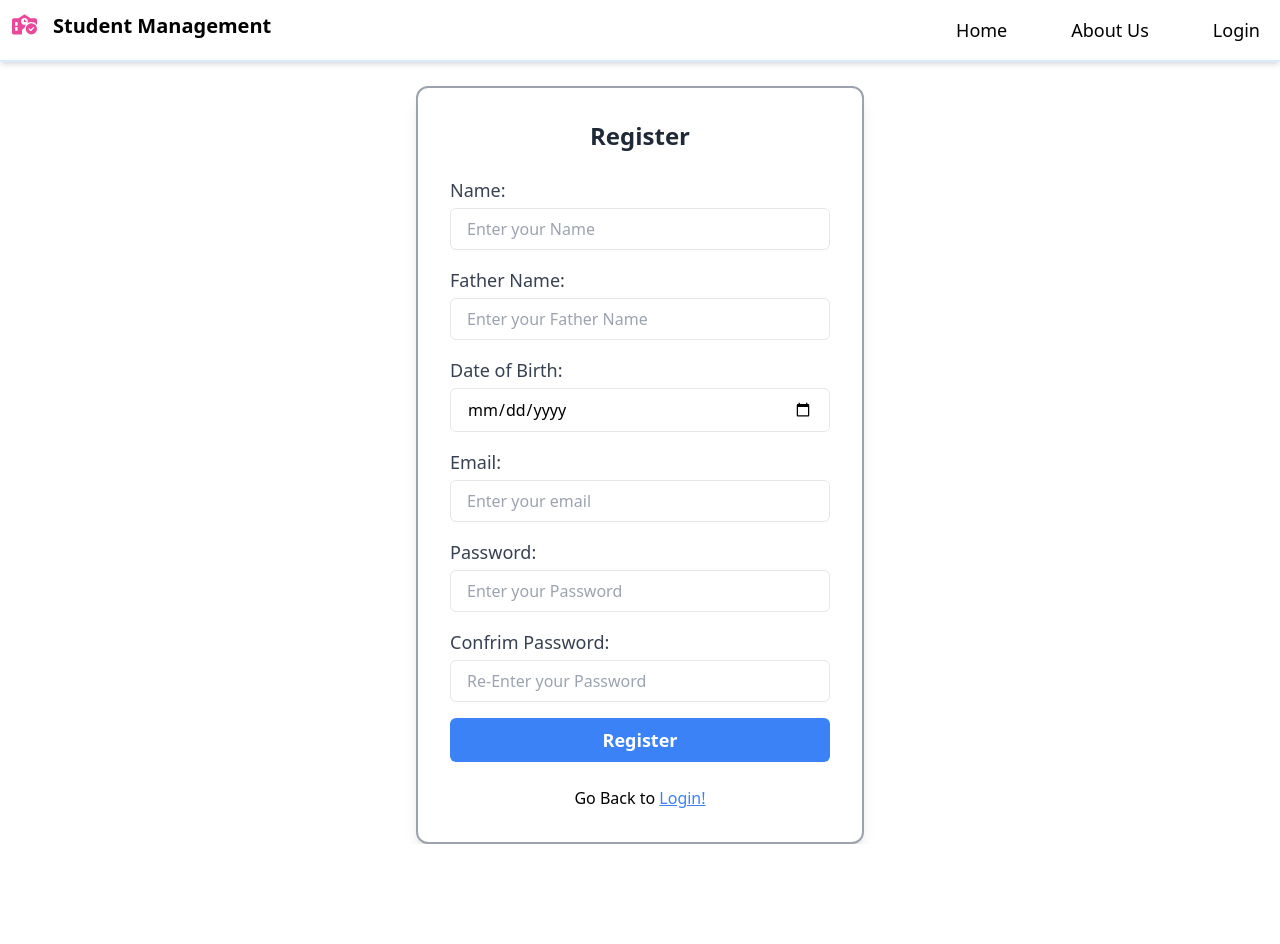
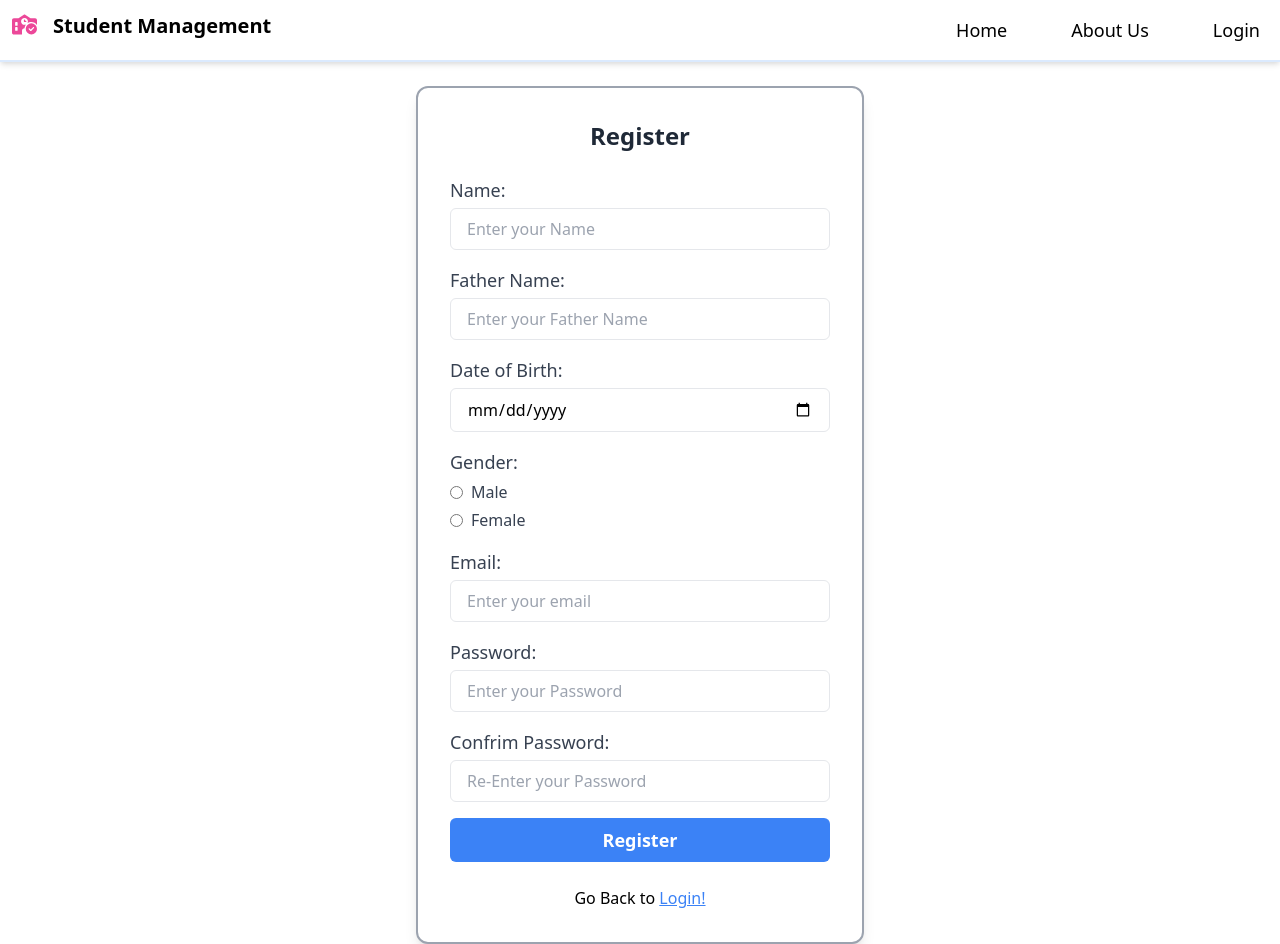
Before and after one commit to manihibiscus/Task-StudentManagement, a React (Vite) app in the folder student-project/: page /register in a window 1280 px wide. Before the commit the page ends 844 px from the top, so only its background shows below. Built offline with nearby package versions, Linux system fonts and the light colour scheme.

Commit message:
gender UPdated

```diff
--- a/student-project/src/Redux/Slice/registerSlice.jsx
+++ b/student-project/src/Redux/Slice/registerSlice.jsx
@@ -10,6 +10,7 @@ const registerSlice = createSlice({
     password:"",
     confrimPassword:"",
     dateOfBirth:"",
+    gender:"",
     errors: {
     studName:"",
     fName:"",
@@ -17,13 +18,15 @@ const registerSlice = createSlice({
     pass:"",
     conPassword:"",
     dob :"",
+    gen:"",
     nameStatus:false,
     fatherNameStatus:false,
     emailStatus:false,
     passStatus:false,
     conPassStatus:false,
     dobStatus:false,
-    regStatus:false
+    regStatus:false,
+    genderStatus:false
     },
     },
     reducers:{
@@ -139,11 +142,27 @@ const registerSlice = createSlice({
             if(state.dateOfBirth){
                 state.errors.dob="";
                 state.errors.dobStatus=true;
-            }        },
+            }
+        },
+        getGender:(state,action)=>{
+            state.gender=action.payload
+            if(!state.gender){
+                state.errors.gen="Please Choose gender"
+                state.errors.genderStatus=false;
+            }
+            else
+            {
+            state.errors.gen="";
+            }
+            if(state.gender){
+                state.errors.gen="";
+                state.errors.genderStatus=true;
+            }
+        },
         registerDetails:(state, action)=>{
             action.payload.preventDefault();
             if(state.errors.nameStatus && state.errors.fatherNameStatus && state.errors.emailStatus && state.errors.passStatus
-                && state.errors.conPassStatus && state.errors.dobStatus
+                && state.errors.conPassStatus && state.errors.dobStatus && state.errors.genderStatus
             ){
                 const detail = {
                     studentName:state.studentName,
@@ -151,6 +170,7 @@ const registerSlice = createSlice({
                     dateOfBirth:state.dateOfBirth,
                     userId: state.emailId,
                     password: state.confrimPassword,
+                    gender:state.gender
                 };
                 console.log(detail);
 
@@ -176,5 +196,5 @@ const registerSlice = createSlice({
     }
 });
 
-export const {getName,getFatherName,getEmail, getPassword, getConfrimPassword, registerDetails, getDoB} = registerSlice.actions;
+export const {getName,getFatherName,getEmail, getPassword, getConfrimPassword, registerDetails, getDoB, getGender} = registerSlice.actions;
 export default registerSlice.reducer;
--- a/student-project/src/components/Register.jsx
+++ b/student-project/src/components/Register.jsx
@@ -1,7 +1,7 @@
 import { Link, useNavigate } from "react-router-dom"
 import { useSelector } from "react-redux"
 import { useDispatch } from "react-redux"
-import { getConfrimPassword, getDoB, getEmail, getFatherName, getName, getPassword, registerDetails } from "../Redux/Slice/registerSlice";
+import { getConfrimPassword, getDoB, getEmail, getFatherName, getGender, getName, getPassword, registerDetails } from "../Redux/Slice/registerSlice";
 export const Register = () => {
     const registerData = useSelector((state)=>state.register);
     const dispatch = useDispatch();
@@ -41,6 +41,7 @@ export const Register = () => {
                 />
               {registerData.errors.fName && <span className="text-red-500 text-sm mt-1">{registerData.errors.fName}</span>}
             </div>
+            {/* DoB */}
             <div className="flex flex-col">
               <label htmlFor="dob" className="text-lg font-medium text-gray-700">Date of Birth:</label>
               <input
@@ -52,6 +53,36 @@ export const Register = () => {
               />
               {registerData.errors.dob && <span className="text-red-500 text-sm mt-1">{registerData.errors.dob}</span>}
             </div>
+            {/* Gender */}
+            <div className="flex flex-col mt-4">
+  <label className="text-lg font-medium text-gray-700">Gender:</label>
+  <div className="mt-1 flex items-center">
+    <input
+      type="radio"
+      id="male"
+      name="gender"
+      value="male"
+      checked={registerData.gender === 'male'}
+      className="mr-2 focus:ring-2 focus:ring-blue-500 focus:border-blue-500"
+      onChange={(e) => dispatch(getGender(e.target.value))}
+    />
+    <label htmlFor="male" className="text-gray-700">Male</label>
+  </div>
+  <div className="mt-1 flex items-center">
+    <input
+      type="radio"
+      id="female"
+      name="gender"
+      value="female"
+      checked={registerData.gender === 'female'}
+      className="mr-2 focus:ring-2 focus:ring-blue-500 focus:border-blue-500"
+      onChange={(e) => dispatch(getGender(e.target.value))}
+    />
+    <label htmlFor="female" className="text-gray-700">Female</label>
+  </div>
+  {registerData.errors.gen && <span className="text-red-500 text-sm mt-1">{registerData.errors.gen}</span>}
+</div>
+            {/* Email */}
             <div className="flex flex-col">
               <label htmlFor="email" className="text-lg font-medium text-gray-700">Email:</label>
               <input
```
